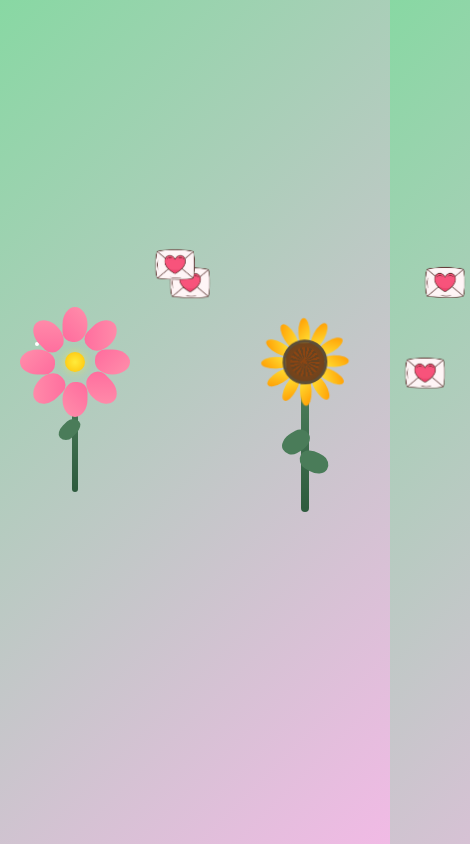
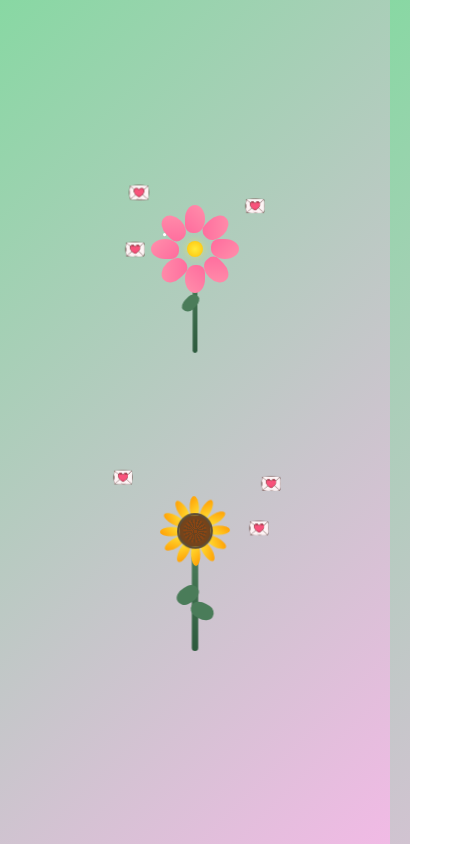
Before and after one commit to vinvin55/dearMuridku, a plain HTML site: page index.html in a window 390 px wide. Shown: the whole page, 470 px wide, since content can reach past the window. Drawn offline with Linux system fonts and the light colour scheme.

Commit message:
Update index.html

```diff
--- a/index.html
+++ b/index.html
@@ -14,13 +14,20 @@
             justify-content: center;
             align-items: center;
             font-family: 'Arial', sans-serif;
-            overflow: hidden;
+            overflow-x: auto;
+            overflow-y: auto;
+            padding: 20px;
+            box-sizing: border-box;
         }
 
         .garden {
             display: flex;
-            gap: 100px;
+            gap: 80px;
             align-items: center;
+            justify-content: center;
+            flex-wrap: wrap;
+            max-width: 100%;
+            position: relative;
         }
 
         .flower {
@@ -28,6 +35,7 @@
             cursor: pointer;
             transition: all 0.3s ease;
             transform-origin: bottom center;
+            flex-shrink: 0;
         }
 
         .flower:hover {
@@ -200,11 +208,11 @@
             border-radius: 50%;
         }
 
-        /* Love Heart Images */
+        /* Love Heart Images - Responsive */
         .love-heart {
             position: absolute;
-            width: 50px;
-            height: 50px;
+            width: 60px;
+            height: 60px;
             cursor: pointer;
             transition: all 0.3s ease;
             z-index: 10;
@@ -219,44 +227,44 @@
             box-shadow: 0 0 15px rgba(255, 105, 180, 0.6);
         }
 
-        /* Heart Positions - Random di sekitar bunga */
+        /* Heart Positions - Responsive untuk Desktop */
         .heart1 {
-            top: -80px;
-            left: -70px;
+            top: -60px;
+            left: -50px;
             animation: heartFloat 2s ease-in-out infinite;
         }
 
         .heart2 {
-            top: -60px;
-            right: -80px;
+            top: -45px;
+            right: -55px;
             animation: heartFloat 2.5s ease-in-out infinite;
             animation-delay: 0.5s;
         }
 
         .heart3 {
-            top: 30px;
-            left: -90px;
+            top: 50px;
+            left: -60px;
             animation: heartFloat 1.8s ease-in-out infinite;
             animation-delay: 1s;
         }
 
         .heart4 {
-            top: -70px;
-            left: -85px;
+            top: -55px;
+            left: -65px;
             animation: heartFloat 2.2s ease-in-out infinite;
             animation-delay: 0.3s;
         }
 
         .heart5 {
-            top: -50px;
-            right: -95px;
+            top: -40px;
+            right: -70px;
             animation: heartFloat 1.9s ease-in-out infinite;
             animation-delay: 0.8s;
         }
 
         .heart6 {
-            top: 40px;
-            right: -75px;
+            top: 60px;
+            right: -50px;
             animation: heartFloat 2.1s ease-in-out infinite;
             animation-delay: 1.2s;
         }
@@ -358,6 +366,110 @@
             border-right: 5px solid transparent;
             border-bottom: 5px solid rgba(0, 0, 0, 0.8);
         }
+
+        /* Media Queries untuk Responsif */
+        @media screen and (max-width: 768px) {
+            body {
+                padding: 10px;
+                overflow: visible;
+            }
+
+            .garden {
+                gap: 40px;
+                padding: 20px;
+                min-width: 100vw;
+                justify-content: space-around;
+            }
+
+            .flower1, .flower2 {
+                transform: scale(0.9);
+            }
+
+            /* Heart positions untuk mobile - lebih dekat dan visible */
+            .love-heart {
+                width: 35px;
+                height: 35px;
+            }
+
+            .heart1 {
+                top: -45px;
+                left: -35px;
+            }
+
+            .heart2 {
+                top: -35px;
+                right: -40px;
+            }
+
+            .heart3 {
+                top: 40px;
+                left: -40px;
+            }
+
+            .heart4 {
+                top: -40px;
+                left: -45px;
+            }
+
+            .heart5 {
+                top: -30px;
+                right: -50px;
+            }
+
+            .heart6 {
+                top: 45px;
+                right: -35px;
+            }
+        }
+
+        @media screen and (max-width: 480px) {
+            .garden {
+                gap: 30px;
+                flex-direction: column;
+                align-items: center;
+            }
+
+            .flower1, .flower2 {
+                transform: scale(0.8);
+                margin: 20px 0;
+            }
+
+            /* Heart positions untuk mobile kecil */
+            .love-heart {
+                width: 30px;
+                height: 30px;
+            }
+
+            .heart1 {
+                top: -35px;
+                left: -25px;
+            }
+
+            .heart2 {
+                top: -25px;
+                right: -30px;
+            }
+
+            .heart3 {
+                top: 30px;
+                left: -30px;
+            }
+
+            .heart4 {
+                top: -30px;
+                left: -35px;
+            }
+
+            .heart5 {
+                top: -20px;
+                right: -40px;
+            }
+
+            .heart6 {
+                top: 35px;
+                right: -25px;
+            }
+        }
     </style>
 </head>
 <body>
```
